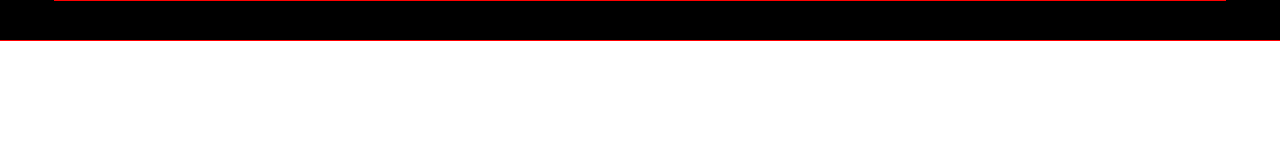
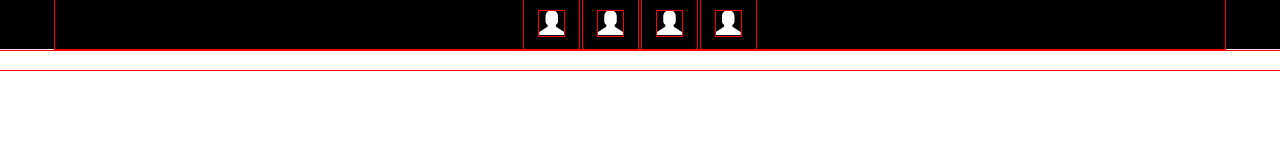
Before and after one commit to WSJshine/resume-1, a plain HTML site: page index.html in a window 1280 px wide. Drawn offline with Linux system fonts and the light colour scheme.

Commit message:
构建导航栏

```diff
--- a/css/main.css
+++ b/css/main.css
@@ -3,13 +3,25 @@
     outline: 1px solid red;
 }
 
+body {
+    padding-top: 70px;
+}
+
 /* Topbar */
 
 #topbar {
-    position: fixed;
-    top: 0;
-    left: 0;
-    right: 0;
-    height: 40px;
     background-color: black;
+    text-align: center;
 }
+
+#topbar ul {
+    display: inline-block;
+}
+
+#topbar ul li {
+    display: inline-block;
+}
+
+#topbar a {
+    color: #fff;
+}
--- a/index.html
+++ b/index.html
@@ -5,7 +5,7 @@
     <meta name="viewport" content="width=device-width, initial-scale=1.0">
     <meta http-equiv="X-UA-Compatible" content="ie=edge">
 
-    <title>胡博睿的简历</title>
+    <title>resume</title>
 
     <!-- Bootstrap Css -->
     <link rel="stylesheet" href="css/bootstrap.css">
@@ -16,15 +16,20 @@
 <body>
 
     <!-- 多列布局 -->
-    <nav id="topbar">
-        <div class="container clearfix">
-            <div class="row">
-
-            </div>
+    <nav id="topbar" class="navbar navbar-default navbar-fixed-top">
+        <div class="container">
+                <ul class="nav">
+                    <li class="menu-item"><a href="#"><span class="glyphicon glyphicon-user" style="font-size: 25px;"></span></a></li>
+                    <li class="menu-item"><a href="#"><span class="glyphicon glyphicon-user" style="font-size: 25px;"></span></a></li>
+                    <li class="menu-item"><a href="#"><span class="glyphicon glyphicon-user" style="font-size: 25px;"></span></a></li>
+                    <li class="menu-item"><a href="#"><span class="glyphicon glyphicon-user" style="font-size: 25px;"></span></a></li>
+                </ul>
         </div>
     </nav>
 
     <!-- Another Model -->
+
+
 
     <!-- JQuery -->
     <script src="js/jquery.min.js"></script>
```
